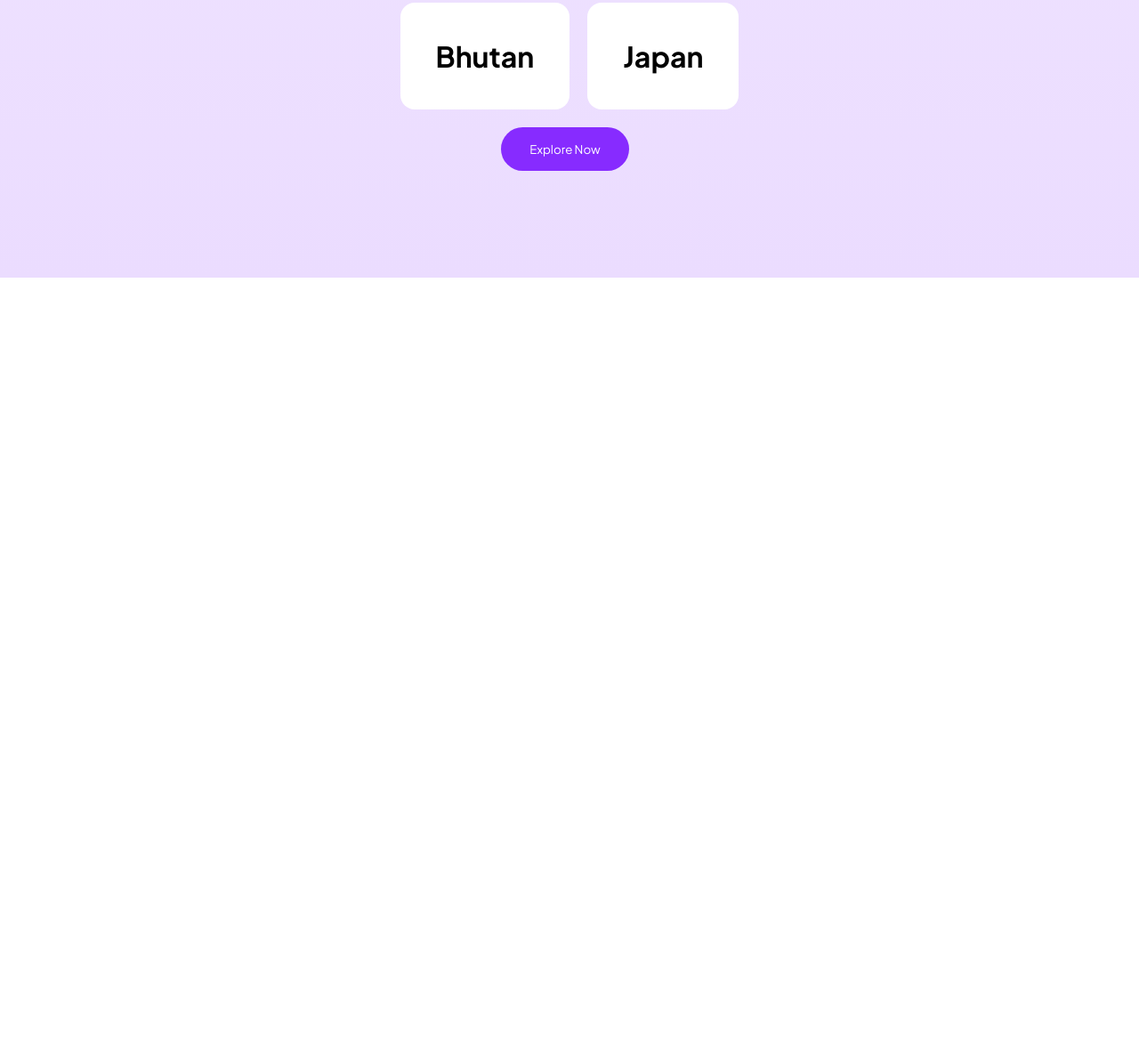
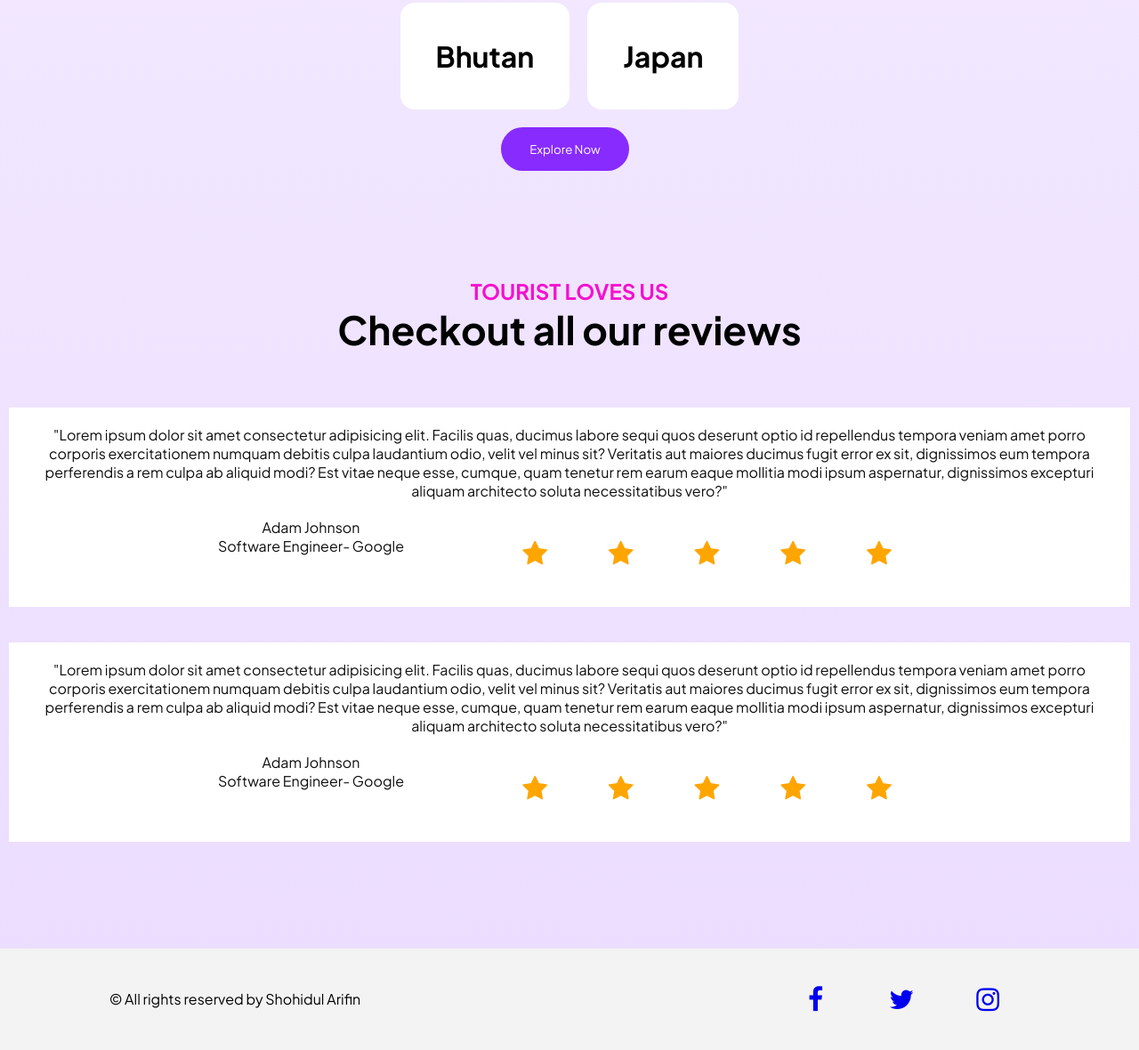
Before and after one commit to arifin1987/css-tour-project, a plain HTML site: page index.html in a window 1280 px wide. Shown: the part 2565-3745 px from the top of the page at 89% size. Before the commit the page ends 2877 px from the top, so only its background shows below. Drawn offline with Linux system fonts and the light colour scheme.

Commit message:
footer added

```diff
--- a/index.html
+++ b/index.html
@@ -5,6 +5,10 @@
     <meta name="viewport" content="width=device-width, initial-scale=1.0" />
     <link rel="preconnect" href="https://fonts.googleapis.com" />
     <link rel="preconnect" href="https://fonts.gstatic.com" crossorigin />
+    <link
+      rel="stylesheet"
+      href="https://cdnjs.cloudflare.com/ajax/libs/font-awesome/4.7.0/css/font-awesome.min.css"
+    />
     <link
       href="https://fonts.googleapis.com/css2?family=Plus+Jakarta+Sans:ital,wght@0,200..800;1,200..800&display=swap"
       rel="stylesheet"
@@ -106,8 +110,72 @@
         </div>
         <button class="btn">Explore Now</button>
       </div>
-
-
     </div>
+    <!-- Reviews Section -->
+    <div class="container">
+      <div class="title">
+        <h4>TOURIST LOVES US</h4>
+        <h2>Checkout all our reviews</h2>
+      </div>
+      <div class="reviews-container">
+        <p>
+          "Lorem ipsum dolor sit amet consectetur adipisicing elit. Facilis
+          quas, ducimus labore sequi quos deserunt optio id repellendus tempora
+          veniam amet porro corporis exercitationem numquam debitis culpa
+          laudantium odio, velit vel minus sit? Veritatis aut maiores ducimus
+          fugit error ex sit, dignissimos eum tempora perferendis a rem culpa ab
+          aliquid modi? Est vitae neque esse, cumque, quam tenetur rem earum
+          eaque mollitia modi ipsum aspernatur, dignissimos excepturi aliquam
+          architecto soluta necessitatibus vero?"
+        </p>
+        <div class="reviewed-person">
+         <div>
+            <p>Adam Johnson</p>
+            <p>Software Engineer- Google</p>
+          </div>
+          <div>
+            <span class="fa fa-star checked"></span>
+            <span class="fa fa-star checked"></span>
+            <span class="fa fa-star checked"></span>
+            <span class="fa fa-star checked"></span>
+            <span class="fa fa-star checked"></span>
+          </div>
+        </div>
+      </div>
+      <div class="reviews-container">
+        <p>
+          "Lorem ipsum dolor sit amet consectetur adipisicing elit. Facilis
+          quas, ducimus labore sequi quos deserunt optio id repellendus tempora
+          veniam amet porro corporis exercitationem numquam debitis culpa
+          laudantium odio, velit vel minus sit? Veritatis aut maiores ducimus
+          fugit error ex sit, dignissimos eum tempora perferendis a rem culpa ab
+          aliquid modi? Est vitae neque esse, cumque, quam tenetur rem earum
+          eaque mollitia modi ipsum aspernatur, dignissimos excepturi aliquam
+          architecto soluta necessitatibus vero?"
+        </p>
+        <div class="reviewed-person">
+          <div>
+            <p>Adam Johnson</p>
+            <p>Software Engineer- Google</p>
+          </div>
+          <div>
+            <span class="fa fa-star checked"></span>
+            <span class="fa fa-star checked"></span>
+            <span class="fa fa-star checked"></span>
+            <span class="fa fa-star checked"></span>
+            <span class="fa fa-star checked"></span>
+          </div>
+        </div>
+      </div>
+    </div>
+    <!-- Footer Section -->
+    <footer>
+      &copy All rights reserved by Shohidul Arifin
+      <div>
+        <a href="#" class="fa fa-facebook"></a>
+        <a href="#" class="fa fa-twitter"></a>
+        <a href="#" class="fa fa-instagram"></a>
+      </div>
+    </footer>
   </body>
 </html>
--- a/styles/styles.css
+++ b/styles/styles.css
@@ -119,8 +119,6 @@
 
 }
 /* Explore section */
-
-
 .explore-content{
     display: flex;
     justify-content: space-between;
@@ -157,3 +155,44 @@
   padding:40px;
   border-radius:16px;
 }
+
+/* Reviews Section */
+.reviews-container{
+  background-color: white;
+  padding:20px;
+  color:#0E0E0E;
+  margin-bottom: 40px;
+  text-align:center;
+
+}
+
+.reviewed-person{
+  margin-top: 20px;
+  display:flex;
+  justify-content: center;
+  gap:100px;
+}
+
+/* Footer */
+
+footer{
+  display: flex;
+  align-items: center;
+  justify-content: space-between;
+  background-color: #F3F3F3;
+  padding:17px 123px;
+
+
+}
+.fa {
+  padding: 20px;
+  font-size: 30px;
+  width: 50px;
+  text-align: center;
+  text-decoration: none;
+  margin: 5px 2px;
+}
+
+.checked {
+  color: orange;
+}
```
